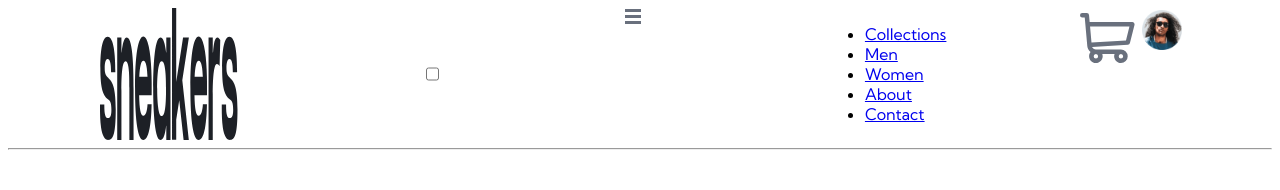
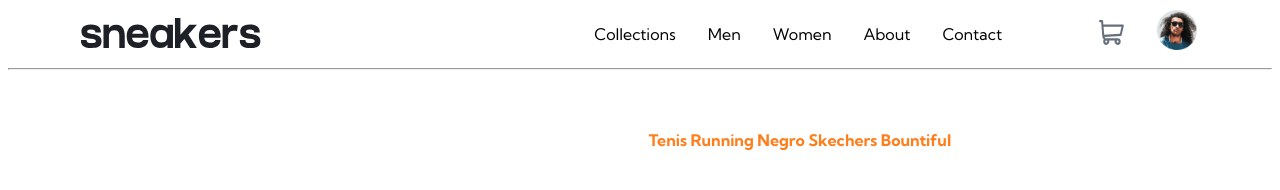
Before and after one commit to Bney28/ventaZapatos-WorkShop, a React (Create React App) app: page / in a window 1280 px wide. Shown: the top 190 px of the page. Built offline with nearby package versions, Linux system fonts and the light colour scheme; data requests are answered from the project's data file.

Commit message:
feat: last styles nav amd cart

```diff
--- a/src/sass/nav.sass
+++ b/src/sass/nav.sass
@@ -3,74 +3,88 @@
 body
     @include text
 
-    .main-container
+    .nav-container
         &__logoIcon
             width: 180px
             height: 30px
             padding-top: 10px
 
-    .nav-burger
+    #check
         display: none
+
+    .burgerIcon
+        display: none
+        img
+            width: 30px
+            height: 30px
+            border-radius: 2px
 
     .nav-container
         display: flex
         justify-content: space-around
-        /* border: 2px solid */
+
+    .navbar
+        display: flex
+        flex-direction: row
+        list-style: none
+        gap: 2em
+        justify-content: center
+        &__link
+            text-decoration: none
+            color: $neutral-color-black
+
+    .logos
+        width: 50px
+        height: 50px
+        display: flex
+        flex-direction: row
+        gap: 5px
+        &__avatar
+            width: 40px
+            height: 40px
+            padding: 2px
+
+@media (max-width:750px)
+
+    body
+        .logos
+            display: none
+        .check
+            &__checkBtn
+                display: block
+
+        .burgerIcon
+            display: block
+            position: fixed
+            top: 20px
+            right: 20px
+            /* border: 2px solid */
 
         .navbar
+            display: block
+            position: fixed
+            top: 50px
+            left: -110%
+            right: 0
+            background: $neutral-color-white
+            width: 100%
+            height: 70vh
+            li
+                padding: 2rem
+                display: flex
+                justify-content: center
 
-            &__items
-                display: flex
-                flex-direction: row
-                list-style: none
-                justify-content: center
-                gap: 2em
+        #check:checked ~ ul
+            left: -11%
+            transition: all .25s
 
-        .logos
-            width: 50px
-            height: 50px
-            display: flex
-            &__cart
-                width: 30px
-                height: 28px
-                padding: 5px
+        div
+            nav
+                ul
+                    list-style: none
+                    padding: 1em
 
-            &__avatar
-                width: 40px
-                height: 40px
-                padding: 2px
-
-@media (max-width:400px)
-
-    body
-        .nav-burger
-            display: flex
-            flex-direction: row
-            width: auto
-
-            &__burger
-                display: flex
-                flex-direction: row
-
-            &__burgerIcon
-                width: 25px
-                margin-right: 4px
-                transition: all 300ms ease-out
-
-        .nav-burger div:nth-child(2)
-            overflow: hidden
-            display: flex
-            flex-direction: column
-            width: 50vw
-            height: 0
-            position: fixed
-            top: 6.7%
-            transition: all 250ms ease-out
-            z-index: 3
-
-        .nav-burger div.open:nth-child(2)
-            height: 60vh
-            border: 2px solid
-
-        .nav-container
-            display: none
+                .navbar
+                    &__link
+                        text-decoration: none
+                        color: $neutral-color-black
--- a/src/sass/popOverCarrito.scss
+++ b/src/sass/popOverCarrito.scss
@@ -1,13 +1,13 @@
 @import 'styles';
-
-
 
 span:nth-child(1) {
     display: flex;
     position: absolute;
     width: 50px;
     height: 50px;
-    left: -50px;
+    top: 12px;
+    right: 100%;
+    /* left: 100%; */
 }
 
 .carro {
@@ -16,6 +16,12 @@ span:nth-child(1) {
     display: flex;
     width: 80px;
     height: 80px;
+
+    &__contenedor {
+        img {
+        width: 25px;
+        height: 25px;
+    }}
 
     &__articulos {
         top: 5px;
```
